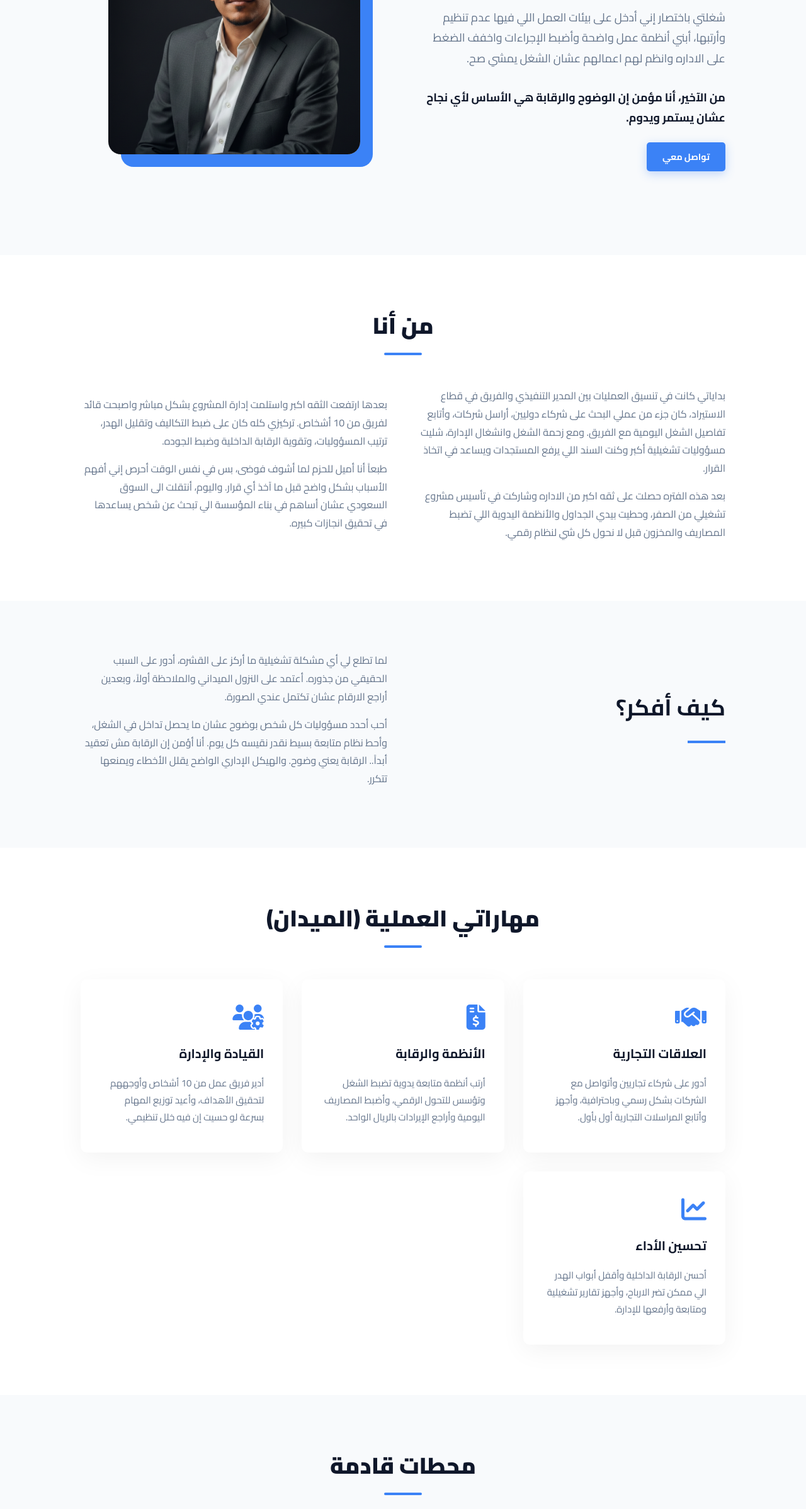
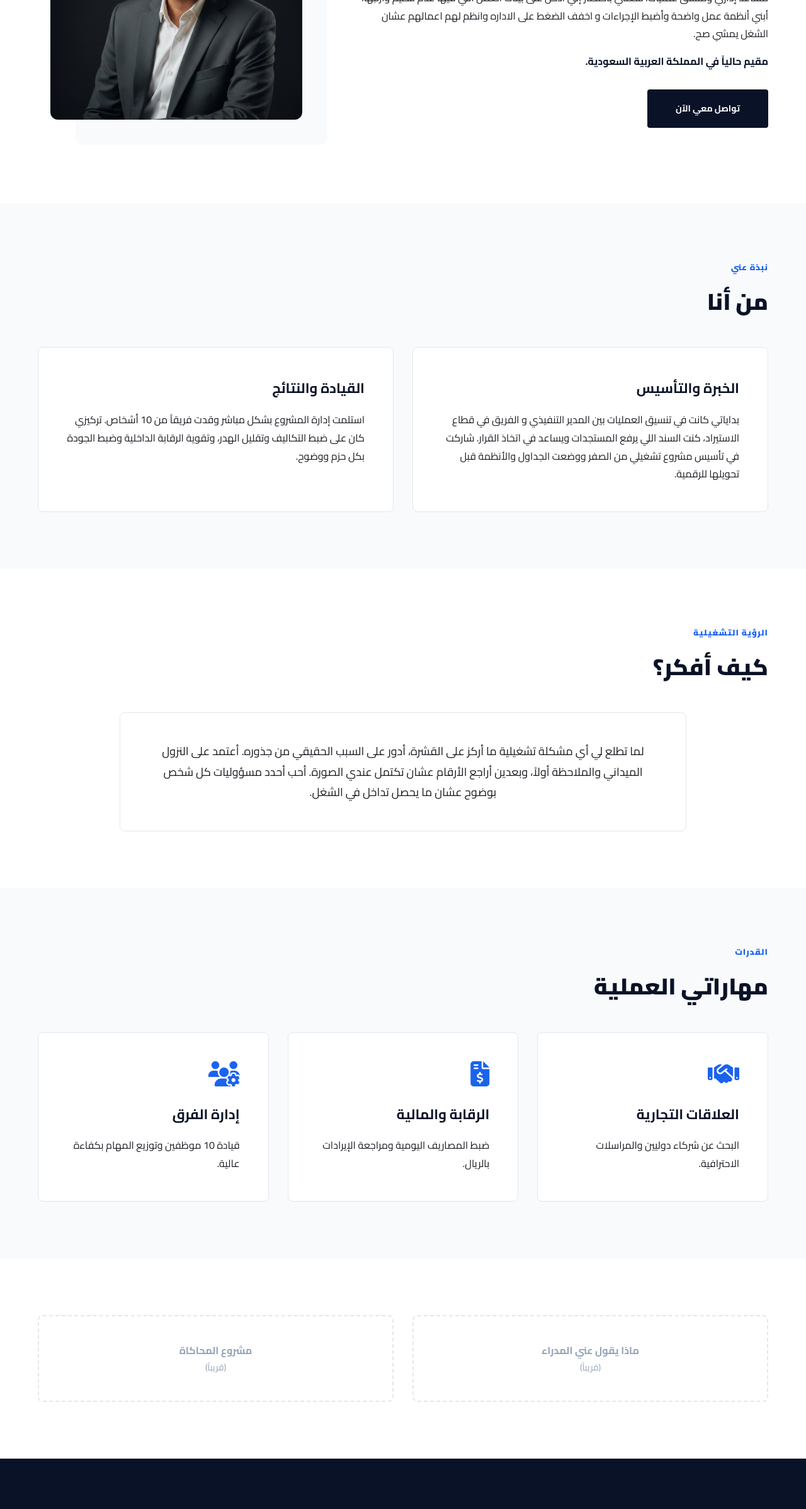
Before and after one commit to alashtalabdullah-svg/Portfolio, a plain HTML site: page index-ar.html in a window 1280 px wide. Shown: the part 404-2800 px from the top of the page at 63% size. Drawn offline with Linux system fonts and the light colour scheme.

Commit message:
Update index-ar.html

```diff
--- a/index-ar.html
+++ b/index-ar.html
@@ -3,193 +3,177 @@
 <head>
     <meta charset="UTF-8">
     <meta name="viewport" content="width=device-width, initial-scale=1.0">
-    <title>عبدالله الأشطل | منسق عمليات ومساعد إداري</title>
+    <title>عبدالله الأشطل | منسق عمليات وإدارة</title>
     <link href="https://fonts.googleapis.com/css2?family=Cairo:wght@300;400;600;700;900&display=swap" rel="stylesheet">
     <link rel="stylesheet" href="https://cdnjs.cloudflare.com/ajax/libs/font-awesome/6.4.0/css/all.min.css">
     <style>
         :root {
-            --primary-color: #0f172a; /* كحلي غامق مثل Finox */
-            --accent-color: #3b82f6; /* أزرق مشرق */
-            --bg-light: #f8fafc;
-            --text-dark: #1e293b;
-            --text-gray: #64748b;
-            --white: #ffffff;
+            --finox-navy: #0a1227;
+            --finox-blue: #1b63ed;
+            --finox-light: #f8fafc;
+            --text-main: #1a1d23;
+            --text-muted: #64748b;
         }
 
         * { margin: 0; padding: 0; box-sizing: border-box; }
-        body { font-family: 'Cairo', sans-serif; background-color: var(--white); color: var(--text-dark); line-height: 1.8; overflow-x: hidden; }
-        a { text-decoration: none; transition: 0.3s; }
-        ul { list-style: none; }
+        body { font-family: 'Cairo', sans-serif; color: var(--text-main); background-color: #fff; line-height: 1.8; }
 
-        /* Header & Nav */
-        header { padding: 20px 5%; display: flex; justify-content: space-between; align-items: center; background: var(--white); position: sticky; top: 0; z-index: 1000; box-shadow: 0 4px 20px rgba(0,0,0,0.05); }
-        .logo { font-size: 24px; font-weight: 900; color: var(--primary-color); }
-        .logo span { color: var(--accent-color); }
-        .nav-btn-group { display: flex; gap: 15px; }
-        .btn { padding: 10px 25px; border-radius: 5px; font-weight: 700; font-size: 14px; cursor: pointer; border: none; }
-        .btn-primary { background: var(--accent-color); color: var(--white); box-shadow: 0 4px 15px rgba(59, 130, 246, 0.3); }
-        .btn-primary:hover { background: #2563eb; transform: translateY(-2px); }
-        .btn-outline { background: transparent; border: 2px solid var(--primary-color); color: var(--primary-color); }
-        .btn-outline:hover { background: var(--primary-color); color: var(--white); }
+        /* Navigation */
+        nav { padding: 20px 8%; display: flex; justify-content: space-between; align-items: center; background: #fff; border-bottom: 1px solid #edf2f7; position: sticky; top: 0; z-index: 1000; }
+        .logo { font-size: 24px; font-weight: 900; color: var(--finox-navy); }
+        .logo span { color: var(--finox-blue); }
 
-        /* Hero Section */
-        .hero { display: flex; align-items: center; justify-content: space-between; padding: 80px 10%; background: var(--bg-light); min-height: 90vh; }
-        .hero-text { flex: 1; padding-left: 50px; }
-        .hero-text h1 { font-size: 48px; line-height: 1.2; margin-bottom: 20px; color: var(--primary-color); font-weight: 900; }
-        .hero-text p { font-size: 18px; color: var(--text-gray); margin-bottom: 30px; max-width: 600px; }
-        .hero-img { flex: 1; display: flex; justify-content: center; position: relative; }
-        .hero-img img { width: 400px; height: 400px; object-fit: cover; border-radius: 20px; box-shadow: 20px 20px 0px var(--accent-color); z-index: 2; }
+        .btn { padding: 12px 25px; font-size: 14px; font-weight: 700; text-decoration: none; border-radius: 4px; transition: 0.3s; display: inline-block; border: none; cursor: pointer; }
+        .btn-primary { background: var(--finox-navy); color: #fff; }
+        .btn-primary:hover { background: var(--finox-blue); }
+        .btn-outline { border: 1px solid var(--finox-navy); color: var(--finox-navy); margin-right: 10px; }
 
-        /* Section Styling */
-        section { padding: 80px 10%; }
-        .section-header { margin-bottom: 50px; text-align: center; }
-        .section-header h2 { font-size: 36px; color: var(--primary-color); font-weight: 800; position: relative; display: inline-block; }
-        .section-header h2::after { content: ''; display: block; width: 60px; height: 4px; background: var(--accent-color); margin: 10px auto 0; border-radius: 2px; }
+        /* Sections */
+        .container { max-width: 1200px; margin: 0 auto; padding: 0 20px; }
+        section { padding: 90px 0; }
+        .bg-light { background-color: var(--finox-light); }
+        .tag { color: var(--finox-blue); font-weight: 800; font-size: 13px; text-transform: uppercase; letter-spacing: 1px; margin-bottom: 10px; display: block; }
+        .title { font-size: 36px; font-weight: 900; color: var(--finox-navy); margin-bottom: 40px; }
 
-        /* About & Philosophy */
-        .grid-2 { display: grid; grid-template-columns: 1fr 1fr; gap: 50px; align-items: center; }
-        .text-block h3 { font-size: 28px; margin-bottom: 20px; color: var(--primary-color); }
-        .text-block p { margin-bottom: 15px; color: var(--text-gray); font-size: 16px; }
-        .bg-white { background: var(--white); }
-        .bg-light { background: var(--bg-light); }
+        /* Hero */
+        .hero { padding: 120px 0; background: #fff; }
+        .hero-flex { display: flex; align-items: center; gap: 60px; flex-wrap: wrap; }
+        .hero-text { flex: 1.2; min-width: 300px; }
+        .hero-text h1 { font-size: 48px; line-height: 1.2; margin-bottom: 25px; color: var(--finox-navy); }
+        .hero-img { flex: 0.8; min-width: 300px; text-align: center; }
+        .hero-img img { width: 100%; max-width: 400px; border-radius: 12px; box-shadow: 40px 40px 0px var(--finox-light); }
 
-        /* Skills Cards */
-        .skills-grid { display: grid; grid-template-columns: repeat(auto-fit, minmax(300px, 1fr)); gap: 30px; }
-        .card { background: var(--white); padding: 40px 30px; border-radius: 10px; box-shadow: 0 10px 40px rgba(0,0,0,0.05); transition: 0.3s; border-bottom: 3px solid transparent; }
-        .card:hover { transform: translateY(-10px); border-bottom: 3px solid var(--accent-color); }
-        .card-icon { font-size: 40px; color: var(--accent-color); margin-bottom: 20px; }
-        .card h4 { font-size: 20px; margin-bottom: 15px; color: var(--primary-color); }
-        .card p { color: var(--text-gray); font-size: 15px; }
+        /* Grid */
+        .grid { display: grid; grid-template-columns: repeat(auto-fit, minmax(320px, 1fr)); gap: 30px; }
+        .card { background: #fff; padding: 45px; border-radius: 8px; border: 1px solid #e2e8f0; transition: 0.3s; }
+        .card:hover { transform: translateY(-10px); border-color: var(--finox-blue); box-shadow: 0 20px 40px rgba(0,0,0,0.05); }
+        .card i { font-size: 40px; color: var(--finox-blue); margin-bottom: 25px; display: block; }
+        .card h4 { font-size: 22px; margin-bottom: 15px; color: var(--finox-navy); }
 
-        /* Coming Soon Sections */
-        .coming-soon { text-align: center; padding: 60px; border: 2px dashed #cbd5e1; border-radius: 15px; background: #f1f5f9; color: var(--text-gray); }
-        .coming-soon i { font-size: 50px; margin-bottom: 15px; opacity: 0.5; }
+        /* Footer / Contact */
+        footer { background: var(--finox-navy); color: #fff; padding: 100px 0; text-align: center; }
+        footer h2 { font-size: 40px; margin-bottom: 20px; }
+        footer p { opacity: 0.7; margin-bottom: 40px; max-width: 600px; margin: 0 auto 40px auto; }
+        .social-links { display: flex; justify-content: center; gap: 20px; }
+        .social-link { width: 60px; height: 60px; background: rgba(255,255,255,0.05); display: flex; align-items: center; justify-content: center; color: #fff; font-size: 24px; border-radius: 4px; transition: 0.3s; text-decoration: none; }
+        .social-link:hover { background: var(--finox-blue); transform: translateY(-5px); }
 
-        /* Contact & Social */
-        .contact-section { text-align: center; background: var(--primary-color); color: var(--white); }
-        .contact-section h2 { color: var(--white); }
-        .contact-section p { color: #cbd5e1; max-width: 700px; margin: 0 auto 40px; }
-        .social-icons { display: flex; justify-content: center; gap: 20px; flex-wrap: wrap; }
-        .social-link { width: 60px; height: 60px; background: rgba(255,255,255,0.1); border-radius: 50%; display: flex; align-items: center; justify-content: center; color: var(--white); font-size: 24px; transition: 0.3s; }
-        .social-link:hover { background: var(--accent-color); transform: scale(1.1); }
-
+        /* Mobile Adjustments */
         @media (max-width: 768px) {
-            .hero, .grid-2 { flex-direction: column; text-align: center; }
-            .hero-text { padding-left: 0; margin-bottom: 40px; }
-            .hero-img img { width: 100%; max-width: 350px; height: auto; }
-            .logo { font-size: 20px; }
+            .hero-flex { flex-direction: column-reverse; text-align: center; }
+            .hero-text h1 { font-size: 32px; }
+            .hero-img img { box-shadow: 20px 20px 0px var(--finox-light); }
+            nav { flex-direction: column; gap: 15px; }
         }
     </style>
 </head>
 <body>
 
-    <header>
+<nav>
     <div class="logo">عبدالله <span>الأشطل</span></div>
-        <div class="nav-btn-group">
+    <div>
         <a href="index.html" class="btn btn-outline">English</a>
-            <a href="cv-ar.pdf" class="btn btn-primary" download>تحميل الـ CV <i class="fas fa-download"></i></a>
+        <a href="cv-ar.pdf" class="btn btn-primary" download>تحميل السيرة الذاتية</a>
     </div>
-    </header>
+</nav>
 
 <section class="hero">
+    <div class="container">
+        <div class="hero-flex">
             <div class="hero-text">
-            <h1>حياكم الله، أنا عبدالله الأشطل</h1>
-            <h3 style="color: var(--accent-color); margin-bottom: 15px;">مساعد إداري ومنسق عمليات</h3>
-            <p>شغلتي باختصار إني أدخل على بيئات العمل اللي فيها عدم تنظيم وأرتبها، أبني أنظمة عمل واضحة وأضبط الإجراءات واخفف الضغط على الاداره وانظم لهم اعمالهم عشان الشغل يمشي صح.</p>
-            <p style="font-weight: bold; color: var(--primary-color);">من الآخير، أنا مؤمن إن الوضوح والرقابة هي الأساس لأي نجاح عشان يستمر ويدوم.</p>
-            <a href="#contact" class="btn btn-primary">تواصل معي</a>
+                <span class="tag">مرحباً بك</span>
+                <h1>حياكم الله، أنا عبدالله عبدالكريم الأشطل</h1>
+                <p>مساعد إداري ومنسق عمليات، شغلتي باختصار إني أدخل على بيئات العمل اللي فيها عدم تنظيم وأرتبها، أبني أنظمة عمل واضحة وأضبط الإجراءات و اخفف الضغط على الاداره وانظم لهم اعمالهم عشان الشغل يمشي صح.</p>
+                <p style="margin-top: 15px; font-weight: 700; color: var(--finox-navy);">مقيم حالياً في المملكة العربية السعودية.</p>
+                <div style="margin-top: 30px;">
+                    <a href="#contact" class="btn btn-primary" style="padding: 18px 45px;">تواصل معي الآن</a>
+                </div>
             </div>
             <div class="hero-img">
                 <img src="Abdullah Alashtal.png" alt="عبدالله الأشطل">
             </div>
-    </section>
-
-    <section class="bg-white">
-        <div class="section-header">
-            <h2>من أنا</h2>
-        </div>
-        <div class="grid-2">
-            <div class="text-block">
-                <p>بداياتي كانت في تنسيق العمليات بين المدير التنفيذي والفريق في قطاع الاستيراد، كان جزء من عملي البحث على شركاء دوليين، أراسل شركات، وأتابع تفاصيل الشغل اليومية مع الفريق. ومع زحمة الشغل وانشغال الإدارة، شليت مسؤوليات تشغيلية أكبر وكنت السند اللي يرفع المستجدات ويساعد في اتخاذ القرار.</p>
-                <p>بعد هذه الفتره حصلت على ثقه اكبر من الاداره وشاركت في تأسيس مشروع تشغيلي من الصفر، وحطيت بيدي الجداول والأنظمة اليدوية اللي تضبط المصاريف والمخزون قبل لا نحول كل شي لنظام رقمي.</p>
-            </div>
-            <div class="text-block">
-                <p>بعدها ارتفعت الثقه اكبر واستلمت إدارة المشروع بشكل مباشر واصبحت قائد لفريق من 10 أشخاص. تركيزي كله كان على ضبط التكاليف وتقليل الهدر، ترتيب المسؤوليات، وتقوية الرقابة الداخلية وضبط الجوده.</p>
-                <p>طبعاً أنا أميل للحزم لما أشوف فوضى، بس في نفس الوقت أحرص إني أفهم الأسباب بشكل واضح قبل ما آخذ أي قرار. واليوم، أنتقلت الى السوق السعودي عشان أساهم في بناء المؤسسة الي تبحث عن شخص يساعدها في تحقيق انجازات كبيره.</p>
         </div>
     </div>
 </section>
 
 <section class="bg-light">
-        <div class="grid-2">
-            <div>
-                <h2 style="font-size: 36px; color: var(--primary-color); margin-bottom: 20px;">كيف أفكر؟</h2>
-                <div style="height: 4px; width: 60px; background: var(--accent-color); margin-bottom: 30px;"></div>
+    <div class="container">
+        <span class="tag">نبذة عني</span>
+        <h2 class="title">من أنا</h2>
+        <div class="grid">
+            <div class="card">
+                <h4>الخبرة والتأسيس</h4>
+                <p>بداياتي كانت في تنسيق العمليات بين المدير التنفيذي و الفريق في قطاع الاستيراد، كنت السند اللي يرفع المستجدات ويساعد في اتخاذ القرار. شاركت في تأسيس مشروع تشغيلي من الصفر ووضعت الجداول والأنظمة قبل تحويلها للرقمية.</p>
             </div>
-            <div class="text-block">
-                <p>لما تطلع لي أي مشكلة تشغيلية ما أركز على القشره، أدور على السبب الحقيقي من جذوره. أعتمد على النزول الميداني والملاحظة أولاً، وبعدين أراجع الارقام عشان تكتمل عندي الصورة.</p>
-                <p>أحب أحدد مسؤوليات كل شخص بوضوح عشان ما يحصل تداخل في الشغل، وأحط نظام متابعة بسيط نقدر نقيسه كل يوم. أنا أؤمن إن الرقابة مش تعقيد أبداً.. الرقابة يعني وضوح. والهيكل الإداري الواضح يقلل الأخطاء ويمنعها تتكرر.</p>
+            <div class="card">
+                <h4>القيادة والنتائج</h4>
+                <p>استلمت إدارة المشروع بشكل مباشر وقدت فريقاً من 10 أشخاص. تركيزي كان على ضبط التكاليف وتقليل الهدر، وتقوية الرقابة الداخلية وضبط الجودة بكل حزم ووضوح.</p>
+            </div>
         </div>
     </div>
 </section>
 
-    <section class="bg-white">
-        <div class="section-header">
-            <h2>مهاراتي العملية (الميدان)</h2>
-        </div>
-        <div class="skills-grid">
-            <div class="card">
-                <i class="fas fa-handshake card-icon"></i>
-                <h4>العلاقات التجارية</h4>
-                <p>أدور على شركاء تجاريين وأتواصل مع الشركات بشكل رسمي وباحترافية، وأجهز وأتابع المراسلات التجارية أول بأول.</p>
-            </div>
-            <div class="card">
-                <i class="fas fa-file-invoice-dollar card-icon"></i>
-                <h4>الأنظمة والرقابة</h4>
-                <p>أرتب أنظمة متابعة يدوية تضبط الشغل وتؤسس للتحول الرقمي، وأضبط المصاريف اليومية وأراجع الإيرادات بالريال الواحد.</p>
-            </div>
-            <div class="card">
-                <i class="fas fa-users-cog card-icon"></i>
-                <h4>القيادة والإدارة</h4>
-                <p>أدير فريق عمل من 10 أشخاص وأوجههم لتحقيق الأهداف، وأعيد توزيع المهام بسرعة لو حسيت إن فيه خلل تنظيمي.</p>
-            </div>
-            <div class="card">
-                <i class="fas fa-chart-line card-icon"></i>
-                <h4>تحسين الأداء</h4>
-                <p>أحسن الرقابة الداخلية وأقفل أبواب الهدر الي ممكن تضر الارباح، وأجهز تقارير تشغيلية ومتابعة وأرفعها للإدارة.</p>
+<section>
+    <div class="container">
+        <span class="tag">الرؤية التشغيلية</span>
+        <h2 class="title">كيف أفكر؟</h2>
+        <div class="card" style="max-width: 900px; margin: 0 auto; text-align: center;">
+            <p style="font-size: 18px;">لما تطلع لي أي مشكلة تشغيلية ما أركز على القشرة، أدور على السبب الحقيقي من جذوره. أعتمد على النزول الميداني والملاحظة أولاً، وبعدين أراجع الأرقام عشان تكتمل عندي الصورة. أحب أحدد مسؤوليات كل شخص بوضوح عشان ما يحصل تداخل في الشغل.</p>
         </div>
     </div>
 </section>
 
 <section class="bg-light">
-        <div class="section-header">
-            <h2>محطات قادمة</h2>
+    <div class="container">
+        <span class="tag">القدرات</span>
+        <h2 class="title">مهاراتي العملية</h2>
+        <div class="grid">
+            <div class="card">
+                <i class="fas fa-handshake"></i>
+                <h4>العلاقات التجارية</h4>
+                <p>البحث عن شركاء دوليين والمراسلات الاحترافية.</p>
             </div>
-        <div class="skills-grid">
-            <div class="coming-soon">
-                <i class="fas fa-comments"></i>
-                <h3>ماذا يقول عني المدراء</h3>
-                <p>قريباً سيتم إضافة التوصيات والآراء</p>
+            <div class="card">
+                <i class="fas fa-file-invoice-dollar"></i>
+                <h4>الرقابة والمالية</h4>
+                <p>ضبط المصاريف اليومية ومراجعة الإيرادات بالريال.</p>
             </div>
-            <div class="coming-soon">
-                <i class="fas fa-project-diagram"></i>
-                <h3>مشروع المحاكاة</h3>
-                <p>قريباً سيتم عرض دراسة حالة تفصيلية</p>
+            <div class="card">
+                <i class="fas fa-users-cog"></i>
+                <h4>إدارة الفرق</h4>
+                <p>قيادة 10 موظفين وتوزيع المهام بكفاءة عالية.</p>
+            </div>
         </div>
     </div>
 </section>
 
-    <section id="contact" class="contact-section">
-        <h2 style="margin-bottom: 20px;">تواصل معي</h2>
-        <p>جاهز ومتاح للعمل والانتقال للمملكة العربية السعودية في أقرب وقت. أدور على فرصة أثبت فيها نفسي في مجال الإدارة والتنسيق التشغيلي. تقدروا تتواصلوا معي عبر الإيميل أو حسابي في لينكدإن، وحياكم الله في أي وقت.</p>
-
-        <div class="social-icons">
-            <a href="mailto:alashtalabdullah@gmail.com" class="social-link" title="Gmail"><i class="fas fa-envelope"></i></a>
-            <a href="https://www.linkedin.com/in/abdullah-al-ashtal/" target="_blank" class="social-link" title="LinkedIn"><i class="fab fa-linkedin-in"></i></a>
-            <a href="https://www.instagram.com/3bdu_ak/?hl=ar" target="_blank" class="social-link" title="Instagram"><i class="fab fa-instagram"></i></a>
-            <a href="https://www.facebook.com/abdallah.alashtal" target="_blank" class="social-link" title="Facebook"><i class="fab fa-facebook-f"></i></a>
+<section>
+    <div class="container">
+        <div class="grid">
+            <div style="padding: 40px; border: 2px dashed #e2e8f0; text-align: center; border-radius: 8px;">
+                <h4 style="color: #94a3b8;">ماذا يقول عني المدراء</h4>
+                <p style="color: #94a3b8; font-size: 14px;">(قريباً)</p>
+            </div>
+            <div style="padding: 40px; border: 2px dashed #e2e8f0; text-align: center; border-radius: 8px;">
+                <h4 style="color: #94a3b8;">مشروع المحاكاة</h4>
+                <p style="color: #94a3b8; font-size: 14px;">(قريباً)</p>
+            </div>
+        </div>
     </div>
 </section>
 
+<footer id="contact">
+    <div class="container">
+        <h2>تواصل معي</h2>
+        <p>مقيم حالياً في المملكة العربية السعودية ومتاح لمناقشة فرص التعاون الإداري والتشغيلي.</p>
+        <div class="social-links">
+            <a href="mailto:alashtalabdullah@gmail.com" class="social-link"><i class="fas fa-envelope"></i></a>
+            <a href="https://www.linkedin.com/in/abdullah-al-ashtal/" class="social-link" target="_blank"><i class="fab fa-linkedin-in"></i></a>
+            <a href="https://www.instagram.com/3bdu_ak/?hl=ar" class="social-link" target="_blank"><i class="fab fa-instagram"></i></a>
+            <a href="https://www.facebook.com/abdallah.alashtal" class="social-link" target="_blank"><i class="fab fa-facebook-f"></i></a>
+        </div>
+    </div>
+</footer>
+
 </body>
 </html>
```
Lines whose indentation alone changed are shown as unchanged.
